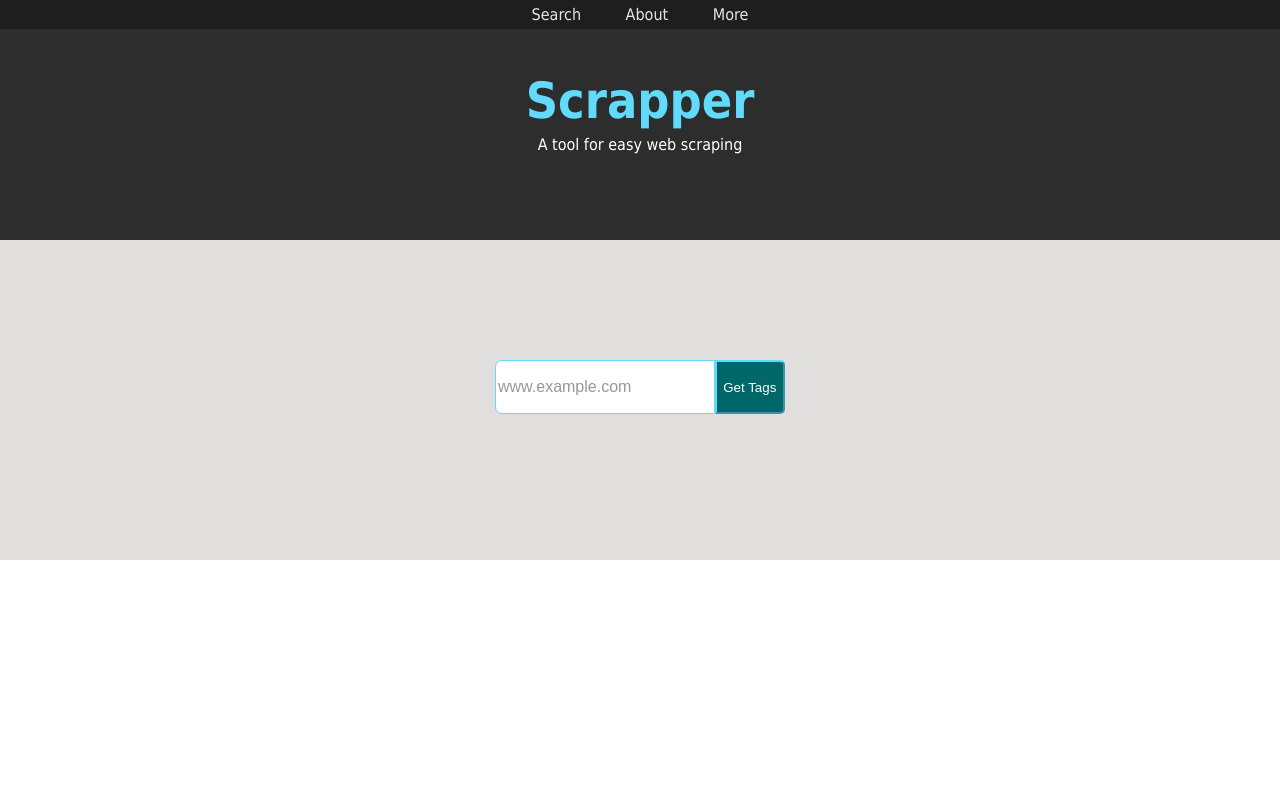
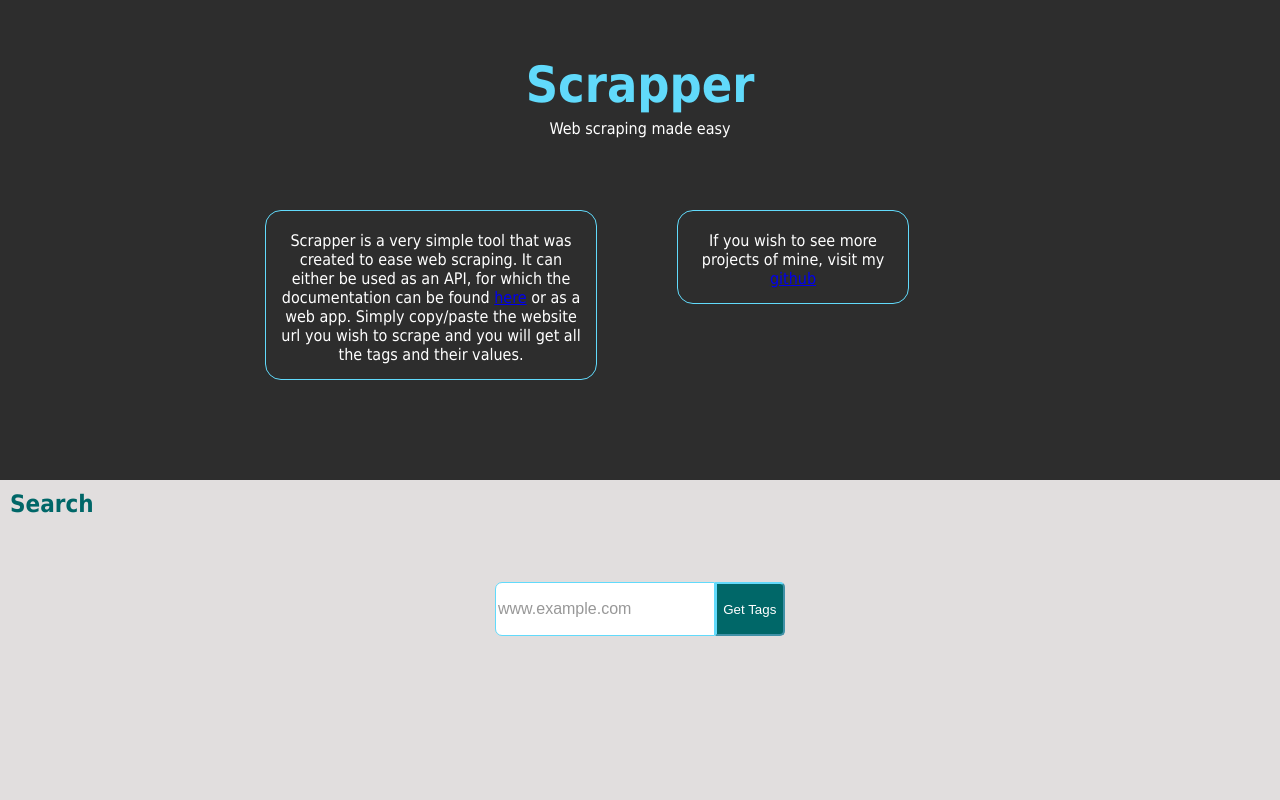
Before and after one commit to IMFIL/Scrapper, a Flask app: page / in a window 1280 px wide. Run offline with Flask 2, Linux system fonts and the light colour scheme.

Commit message:
commiting for the first time in a while

```diff
--- a/app.py
+++ b/app.py
@@ -1,16 +1,32 @@
 from __future__ import print_function
 from flask import Flask, render_template, request, url_for,Response,redirect
 import urllib2
-import sqlite3 as lite
 import json
 import jinja2
+from bs4 import BeautifulSoup
 import math
 
 app = Flask(__name__)
 
-@app.route('/')
+@app.route('/', methods=["GET"])
 def index():
-	return render_template('index.html')
+	link = request.args.get('websiteLink')
+	if link == None:
+		return render_template('index.html')
+
+	else:
+		try:
+			page = urllib2.urlopen(link).read()
+		except ValueError:
+			return "for now, you only get a string, but will make a error page :)"
+
+		soup = BeautifulSoup(page,"html.parser")
+		soup.prettify()
+		print(soup)
+		print(type(soup))
+		return "done"
+
+		# return a template that is exactly like index.html but has the results displayed in the search section
 
 
 if __name__ =="__main__":
--- a/static/css/Index.css
+++ b/static/css/Index.css
@@ -6,7 +6,7 @@
 
 }
 .IntroSection{
-	height: 30vh;
+	height: 60vh;
 	background-color:#2d2d2d ;
 }
 
@@ -20,15 +20,50 @@
 	width:230px;
 	margin: 0 auto;
 	text-align: center;
-	padding-top: 9vh;
+	padding-top: 7vh;
  }
 
 .IntroSection p{
 	color: white;
-	margin: 0;
 	font-family: Tahoma, Geneva, sans-serif;
 	padding-top: 5px;
+	margin: 0;
 }
+.IntroSection #TextContainer{
+	padding-top: 9vh;
+	width: 750px;
+	margin: 0 auto;
+}
+
+.IntroSection #websiteDescription{
+	text-align: center;
+	float:left;
+	margin-right:40px;
+	border: 1px solid #61dafb;
+	padding: 15px;
+	border-radius: 1em;
+	width:300px;
+ }
+
+ .IntroSection #moreOptions{
+	text-align: center;
+	width: 200px;
+	float: left;
+	margin-left: 40px;
+	border: 1px solid #61dafb;
+	padding: 15px;
+	border-radius: 1em;
+ }
+
+.SearchSection h2{
+	margin: 0;
+	padding-top: 10px;
+	padding-left: 10px;
+	font-family: Tahoma, Geneva, sans-serif;
+	color:#006768;
+
+}
+
 
 *::-webkit-input-placeholder {
     color: rgba(50,50,50,0.5);
@@ -43,36 +78,12 @@
    color: rgba(50,50,50,0.5);
 }
 
-.NavBar{
-	margin: 0;
-	background-color: rgb(30,30,30);
-	position: fixed;
-	width: 100%;
-	text-align: center;
-	padding-bottom: 5px;
-	padding-top: 5px;
-}
-
-.NavBar p{
-	display: inline;
-	color: rgb(230,230,230);
-	font-family: Tahoma, Geneva, sans-serif;
-	cursor: pointer;
-}
-
-.NavBar #NavSearchId{
-	padding-right: 40px;
-}
-
-.NavBar #NavAboutId{
-	padding-right: 40px;
-}
 
 .WebsiteLinkForm div{
     height: 50px;
     width: 290px;
     display: flex;
-    padding-top: 15vh;
+    padding-top: 8vh;
     margin:0 auto;
 }
 
--- a/templates/index.html
+++ b/templates/index.html
@@ -15,43 +15,37 @@
 
     <body>
             <section class="IntroSection">
-             <div class="NavBar">
 
-                <p id="NavSearchId">
-                    Search
-                </p>
-
-                <p id="NavAboutId">
-                    About
-                </p>
-
-                <p id="NavMoreId">
-                    More
-                </p>
-
-            </div>
                 <div id="DivHeaderId">
                     <h2 class="ScrappyHeader">Scrapper</h2>
-                    <p>A tool for easy web scraping</p>
+                    <p>Web scraping made easy</p>
                 </div>
+
+
+                <div id="TextContainer">
+                    <div id="websiteDescription">
+                        <p>Scrapper is a very simple tool that was created to ease web scraping. It can either be used as an API, for which the documentation can be found  <a href="#">here</a> or as a web app. Simply copy/paste the website url you wish to scrape and you will get all the tags and their values.</p>
+                    </div>
+
+                     <div id="moreOptions">
+                         <p>If you wish to see more projects of mine, visit my <a href="https://github.com/IMFIL">github</a></p>
+                    </div>
+                </div>
+
             </section>
 
             <section class="SearchSection">
+
+                <h2>Search</h2>
                 <form class="WebsiteLinkForm">
+
                     <div>
                         <input type= "text" name="websiteLink" placeholder="www.example.com"> <button>Get Tags</button>
                     </div>
+
                 </form>
-            </section>
-
-            <section class="AboutSection">
 
             </section>
-
-            <section class="MoreSection">
-
-            </section>
-
 
     </body>
 
```
